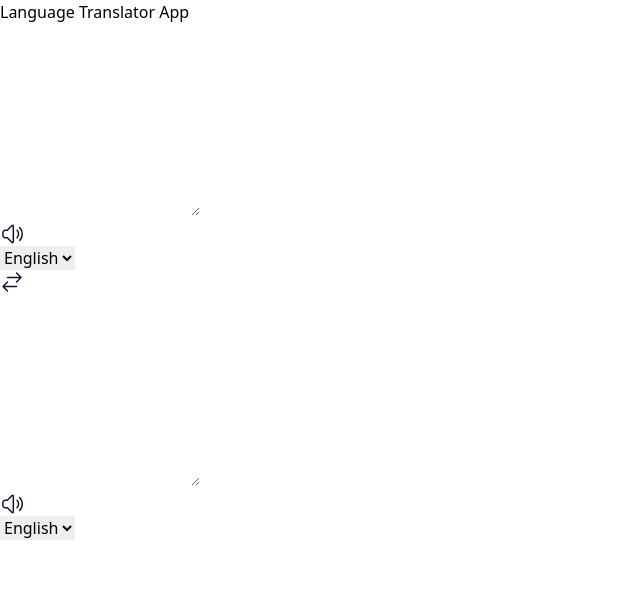
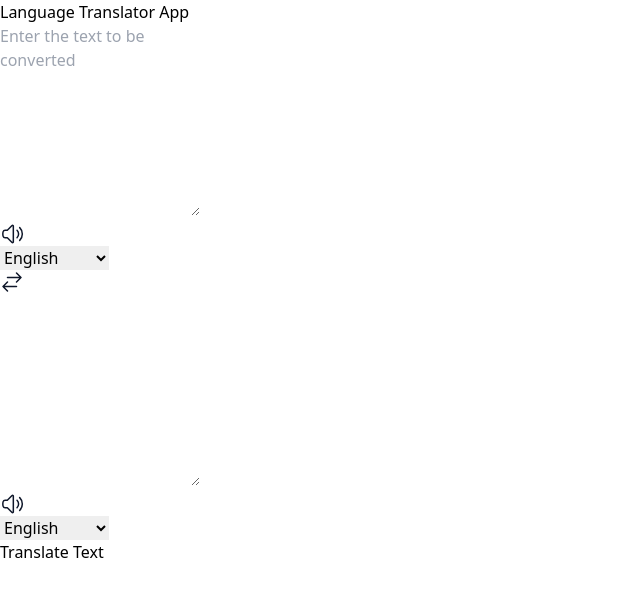
Before and after one commit to singhsanket143/Language-Translator-React, a React (Vite) app: page / in a window 1280 px wide. Shown: the top 596 px of the page, without its empty margins (0-640 px from the left). Built offline with nearby package versions, Linux system fonts and the light colour scheme.

Commit message:
Implementing the Language Translator Logic

```diff
--- a/eslint.config.js
+++ b/eslint.config.js
@@ -29,6 +29,7 @@ export default [
       ...react.configs['jsx-runtime'].rules,
       ...reactHooks.configs.recommended.rules,
       'react/jsx-no-target-blank': 'off',
+      "react/prop-types": "off",
       'react-refresh/only-export-components': [
         'warn',
         { allowConstantExport: true },
--- a/src/App.jsx
+++ b/src/App.jsx
@@ -1,10 +1,15 @@
+import { useState } from 'react';
 import './App.css'
+import { TranslatorContext } from './context/TranslatorContext';
 import Translator from './pages/Translator';
 
 function App() {
+  const [textToBeTranslated, setTextToBeTranslated] = useState('')
   return (
     <>
-      <Translator />
+      <TranslatorContext.Provider value={{ textToBeTranslated, setTextToBeTranslated }}>
+        <Translator />
+      </TranslatorContext.Provider>
     </>
   );
 }
--- a/src/components/TranslatorBox.jsx
+++ b/src/components/TranslatorBox.jsx
@@ -1,11 +1,38 @@
+import { useState } from 'react';
 import Speaker from '../assets/speaker-wave.svg'
+import languages from '../helpers/languages';
 
 
-function TranslatorBox() {
+function TranslatorBox({ textValue, placeholder, onChange, onLanguageSelected}) {
+
+    const [text, setText] = useState('');
+    const [langaugeSelected, setLanguageSelected] = useState('en-GB');
+
+    function handleTextChange(event) {
+        setText(event.target.value);
+        onChange?.(event.target.value);
+    }
+
+    function handleLanguageChange(event) {
+        setLanguageSelected(event.target.value);
+        onLanguageSelected?.(event.target.value);
+    }
+
+    function putText() {
+        if(textValue && textValue.length > 0) {
+            return textValue;
+        } else {
+            return text;
+        }
+    }
+
     return (
         <>
             <div className="w-1/2 border rounded-md shadow-md">
                     <textarea
+                        placeholder={placeholder}
+                        onChange={handleTextChange}
+                        value={putText()}
                         className="w-full p-2 focus:outline-gray-200"
                         rows={8}
                     >
@@ -20,14 +47,14 @@ function TranslatorBox() {
 
                         />
                         <select
+                            name="language"
+                            value={langaugeSelected}
+                            onChange={handleLanguageChange}
                             className="w-full p-1 border border-gray-200 outline-gray-500"
                         >
-                            <option>
-                                English
-                            </option>
-                            <option>
-                                French
-                            </option>
+                            {Object.entries(languages).map(([code, name]) => (
+                                <option key={code} value={code}>{name}</option>
+                            ))}
 
                         </select>
                     </div>
--- /dev/null
+++ b/src/context/TranslatorContext.js
@@ -0,0 +1,3 @@
+import { createContext } from "react";
+
+export const TranslatorContext = createContext();
--- a/src/pages/Translator.jsx
+++ b/src/pages/Translator.jsx
@@ -1,23 +1,56 @@
 import TranslatorBox from "../components/TranslatorBox";
 import SwapIcon from "../assets/arrows-right-left.svg"
+import { TranslatorContext } from "../context/TranslatorContext";
+import { useContext, useState } from "react";
+import { convertLanguage } from "../services/apis/myMemoryApi";
 function Translator() {
+
+    const { textToBeTranslated, setTextToBeTranslated } = useContext(TranslatorContext);
+
+    const [sourceLanguage, setSourceLanguage] = useState('en-GB');
+    const [destinationLanguage, setDestinationLanguage] = useState('es-ES');
+
+    const [translatedText, setTranslatedText] = useState('');
+
+    function updatedTextToBeTransLated(text) {
+        setTextToBeTranslated(text);
+    }
+
+    async function handleApiCall() {
+        const response = await convertLanguage(sourceLanguage, destinationLanguage, textToBeTranslated);
+        const translatedTextResponse = response.responseData.translatedText;
+        setTranslatedText(translatedTextResponse);
+    }
+
+    function handleSourceLanguage(language) {
+        setSourceLanguage(language);
+    }
+
+    function handleDestinationLanguage(language) {
+        setDestinationLanguage(language);
+    }
 
     return (
         <div className="w-full h-[100vh] bg-gradient-to-r from-blue-500 via-purple-500 to-pink-500 py-28">
             <section className="w-1/2 mx-auto text-center rounded ">
                 <h1 className="text-4xl font-bold">Language Translator App</h1>
-
                 <div className="flex justify-between py-6">
 
-                    <TranslatorBox />
+                    <TranslatorBox placeholder="Enter the text to be converted" onChange={updatedTextToBeTransLated} onLanguageSelected={handleSourceLanguage} />
                     <img
                         src={SwapIcon}
                         alt="Swap icon"
                         className="my-auto cursor-pointer"
 
                     />
-                    <TranslatorBox />
+                    <TranslatorBox textValue={translatedText} onLanguageSelected={handleDestinationLanguage} />
                 </div>
+                <button
+                    onClick={handleApiCall}
+                    className="w-full text-white p-2 bg-blue-500 rounded-md hover:bg-blue-600"
+                >
+                    Translate Text
+                </button>
             </section>
         </div>
     )
```
